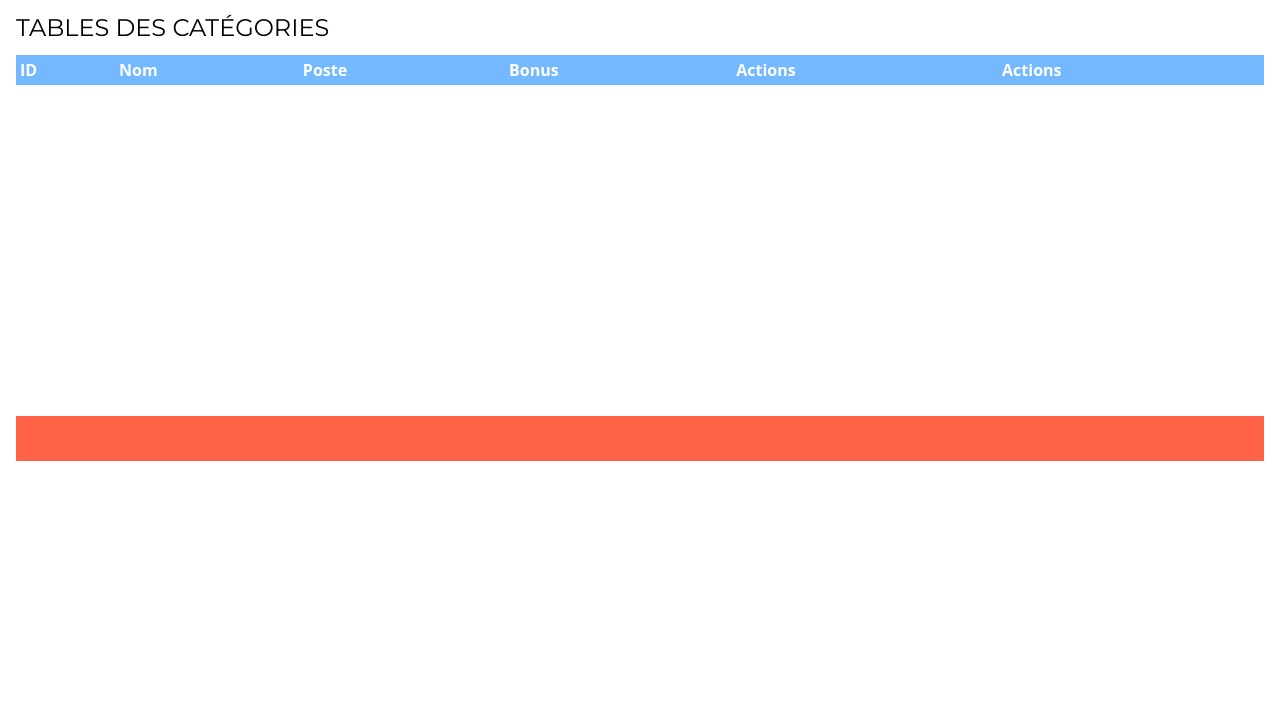
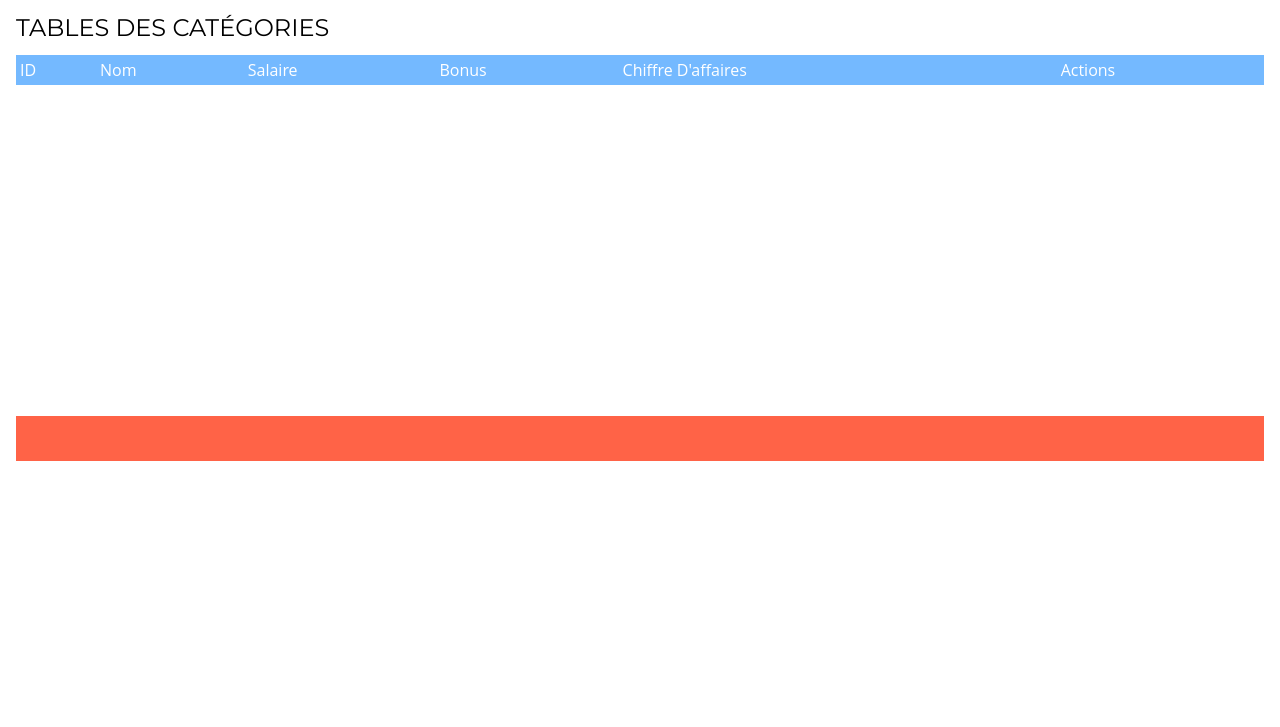
Before and after one commit to Kizbernadet/TG2-Public, a plain HTML site: page front/html/categorie_table.html in a window 1280 px wide. Shown: the part 73-800 px from the top of the page. Drawn offline with Linux system fonts and the light colour scheme.

Commit message:
Envoi du projet mypay

```diff
--- a/front/css/dashboard.css
+++ b/front/css/dashboard.css
@@ -323,6 +323,9 @@ main{
 .categorie-table th {
     background-color: #74b9ff;
     color: white;
+    text-transform: capitalize;
+    font-family: var(--font-secondary);
+    font-weight: var(--fw-regular);
 }
 
 /* button {
--- a/front/html/categorie_table.html
+++ b/front/html/categorie_table.html
@@ -31,9 +31,9 @@
                   <tr>
                     <th class="id">ID</th>
                     <th class="name">Nom</th>
-                    <th class="base_salary">Poste</th>
+                    <th class="base_salary">salaire</th>
                     <th class="bonus">Bonus</th>
-                    <th class="turnover">Actions</th>
+                    <th class="turnover">Chiffre d'affaires</th>
                     <th class="bonus">Actions</th>
                   </tr>
                 </thead>
```
